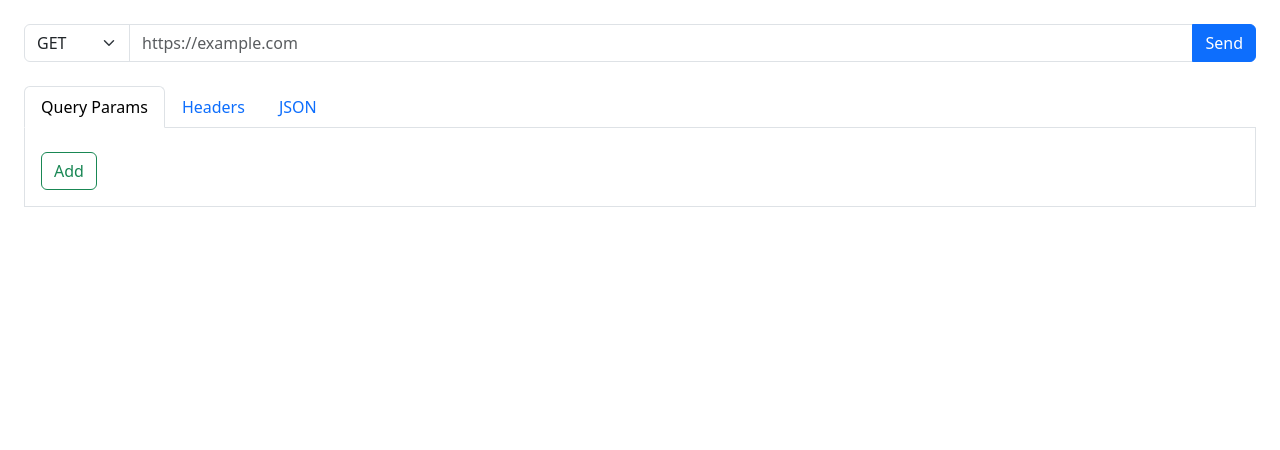
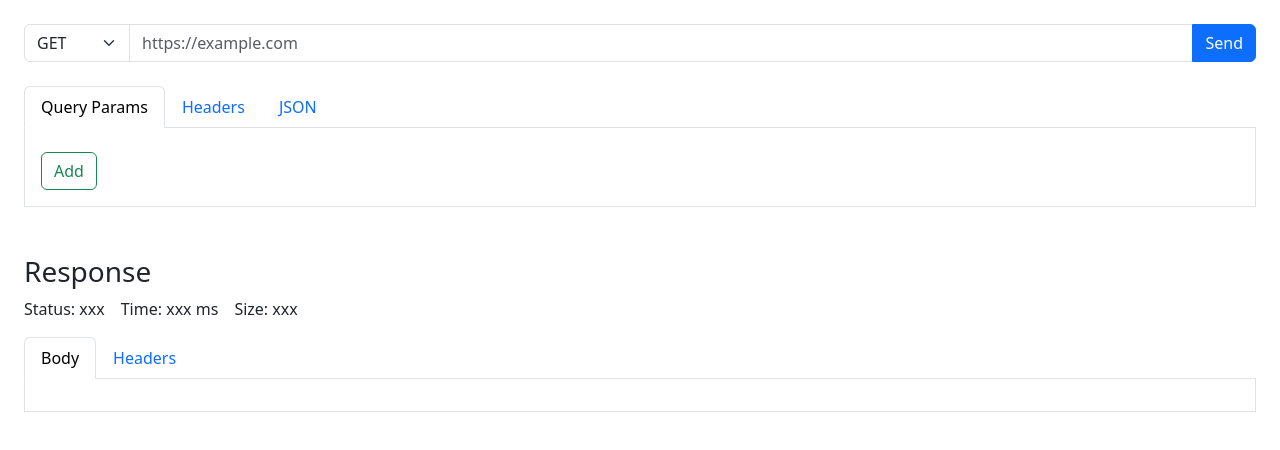
Before and after one commit to lingfungc/node-postman, a website built with Vite: page index.html in a window 1280 px wide. Built offline with nearby package versions, Linux system fonts and the light colour scheme.

Commit message:
added response-section basic html

```diff
--- a/index.html
+++ b/index.html
@@ -23,7 +23,7 @@
         <button type="submit" class="btn btn-primary">Send</button>
       </div>
 
-      <!-- Tab List Items as Headers -->
+      <!-- Tab List Items as Headers in Request -->
       <ul class="nav nav-tabs" role="tablist">
         <li class="nav-item" role="presentation">
           <button class="nav-link active" id="query-params-tab" data-bs-toggle="tab" data-bs-target="#query-params"
@@ -39,7 +39,7 @@
         </li>
       </ul>
 
-      <!-- Tab Content for Each Section -->
+      <!-- Tab Content for Each Section in Request -->
       <div class="tab-content p-3 border-top-0 border">
         <div class="tab-pane fade show active" id="query-params" role="tabpanel" aria-labelledby="query-params-tab">
           <div data-query-params></div>
@@ -54,6 +54,44 @@
         </div>
       </div>
     </form>
+
+    <!-- Response Section -->
+    <div class="mt-5" data-response-section>
+      <h3>Response</h3>
+      <div class="d-flex my-2">
+        <div class="me-3">
+          Status: <span data-status>xxx</span>
+        </div>
+        <div class="me-3">
+          Time: <span data-status>xxx</span> ms
+        </div>
+        <div class="me-3">
+          Size: <span data-status>xxx</span>
+        </div>
+      </div>
+    </div>
+
+    <!-- Tab List Items as Headers in Response -->
+    <ul class="nav nav-tabs mt-3" role="tablist">
+      <li class="nav-item" role="presentation">
+        <button class="nav-link active" id="response-body-tab" data-bs-toggle="tab" data-bs-target="#response-body"
+          type="button" role="tab" aria-controls="response-body" aria-selected="true">Body</button>
+      </li>
+      <li class="nav-item" role="presentation">
+        <button class="nav-link" id="response-headers-tab" data-bs-toggle="tab" data-bs-target="#response-headers"
+          type="button" role="tab" aria-controls="response-headers" aria-selected="false">Headers</button>
+      </li>
+    </ul>
+
+    <!-- Tab Content for Each Section in Response -->
+    <div class="tab-content p-3 border-top-0 border">
+      <div class="tab-pane fade show active" id="response-body" role="tabpanel" aria-labelledby="response-body-tab">
+        <div data-response-body></div>
+      </div>
+      <div class="tab-pane fade" id="response-headers" role="tabpanel" aria-labelledby="response-headers-tab">
+        <div data-response-headers></div>
+      </div>
+    </div>
   </div>
 
   <template data-key-value-template>
--- a/script.js
+++ b/script.js
@@ -26,13 +26,8 @@ const keyValuePairToObjects = (container) => {
 
   if ([...pairs].length > 0) {
     return [...pairs].reduce((data, pair) => {
-      console.log(data);
-      console.log(pair);
-
       const key = pair.querySelector("[data-key]").value;
-      console.log(key);
       const value = pair.querySelector("[data-value]").value;
-      console.log(value);
 
       if (key === "") return data;
 
```
